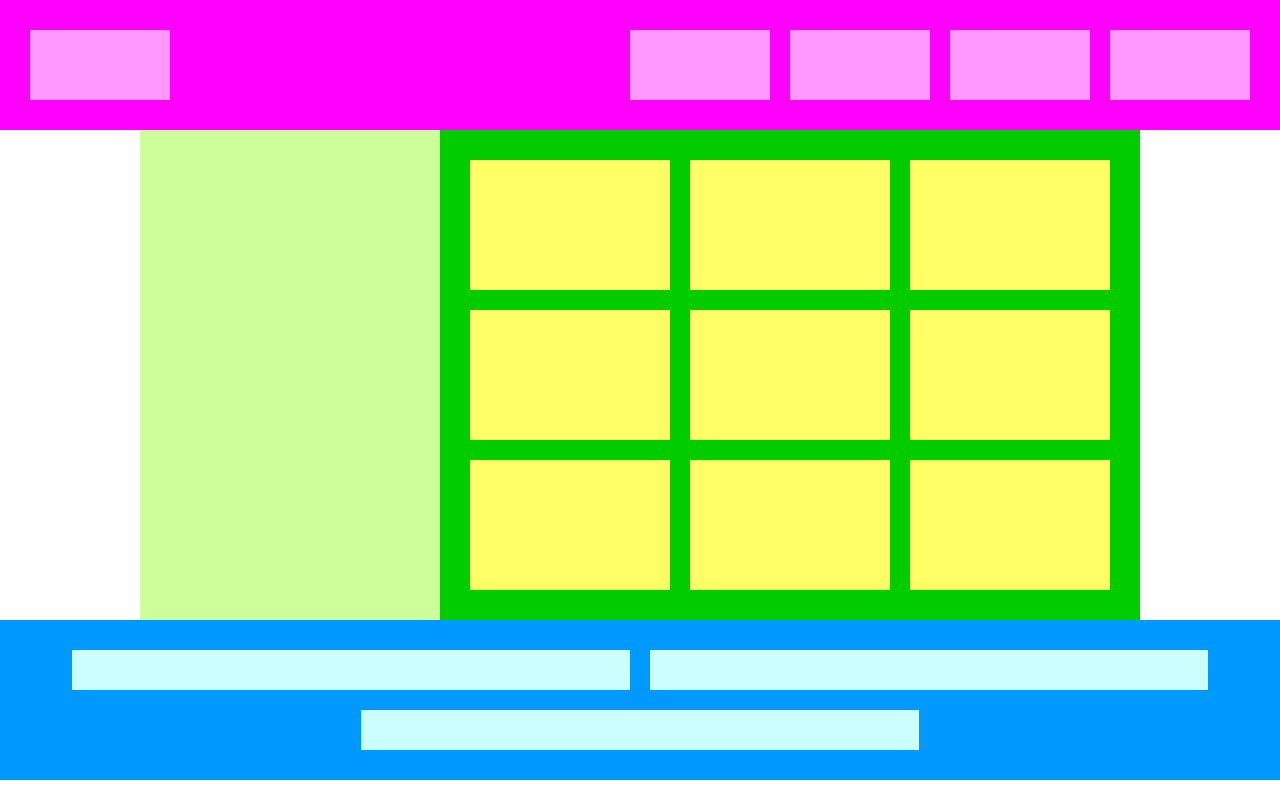
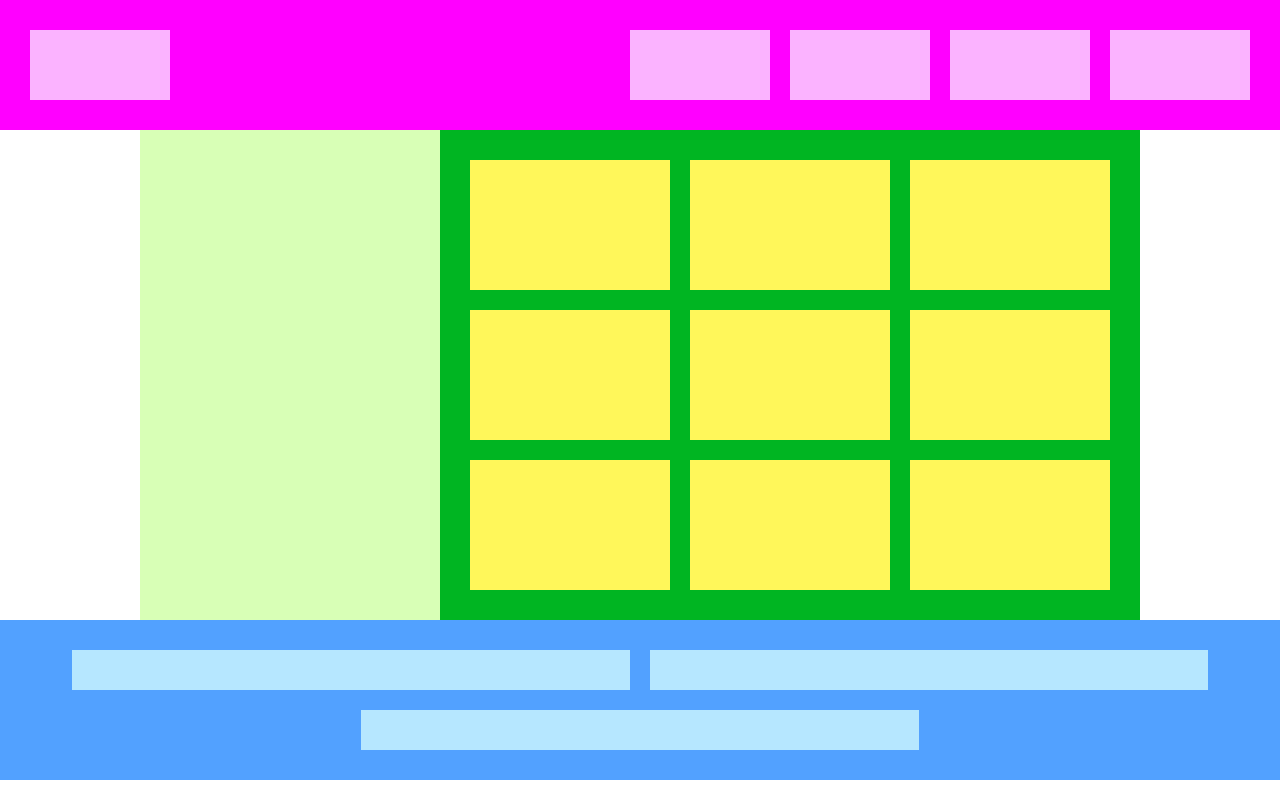
Before and after one commit to Lily-rik/flex, a plain HTML site: page index.html in a window 1280 px wide. Drawn offline with Linux system fonts and the light colour scheme.

Commit message:
[Update]flex

```diff
--- a/style.css
+++ b/style.css
@@ -5,7 +5,6 @@
 }
 
 header {
-  width: 100%;
   padding: 30px 20px;
   background-color: #ff00ff;
   display: flex;
@@ -14,9 +13,8 @@ header {
 
 header > div {
   height: 70px;
-  width: 20px;
   margin: 0 10px;
-  background-color: #ff99ff;
+  background-color: #fbb3ff;
   flex-basis: 140px;
 }
 
@@ -25,22 +23,22 @@ header > :first-child {
 }
 
 main {
-  width: 1000px;
-  margin: 0 auto;
   display: flex;
+  justify-content: center;
 }
 
 .left-box {
   width: 300px;
-  background-color: #ccff99;
+  background-color: #d8ffb6;
 }
 
 .flex-boxes {
-  width: 700px;
+  max-width: 700px;
   padding: 20px;
-  background-color: #00cc00;
+  background-color: #00b522;
   display: flex;
   flex-wrap: wrap;
+  flex-grow: 1;
   justify-content: center;
 }
 
@@ -48,14 +46,12 @@ main {
   height: 130px;
   margin: 10px;
   flex-basis: 200px;
-  flex-grow: 1;
-  background-color: #ffff66;
+  background-color: #fff75a;
 }
 
 footer {
-  width: 100%;
   padding: 20px;
-  background-color: #0099ff;
+  background-color: #52a1ff;
   display: flex;
   flex-wrap: wrap;
   justify-content: center;
@@ -65,6 +61,6 @@ footer > div {
   max-width: 600px;
   height: 40px;
   margin: 10px;
-  background-color: #ccffff;
+  background-color: #b6e7ff;
   flex-basis: 45%;
 }
```
Also changed, not shown: index.html (+1 -0 lines).
